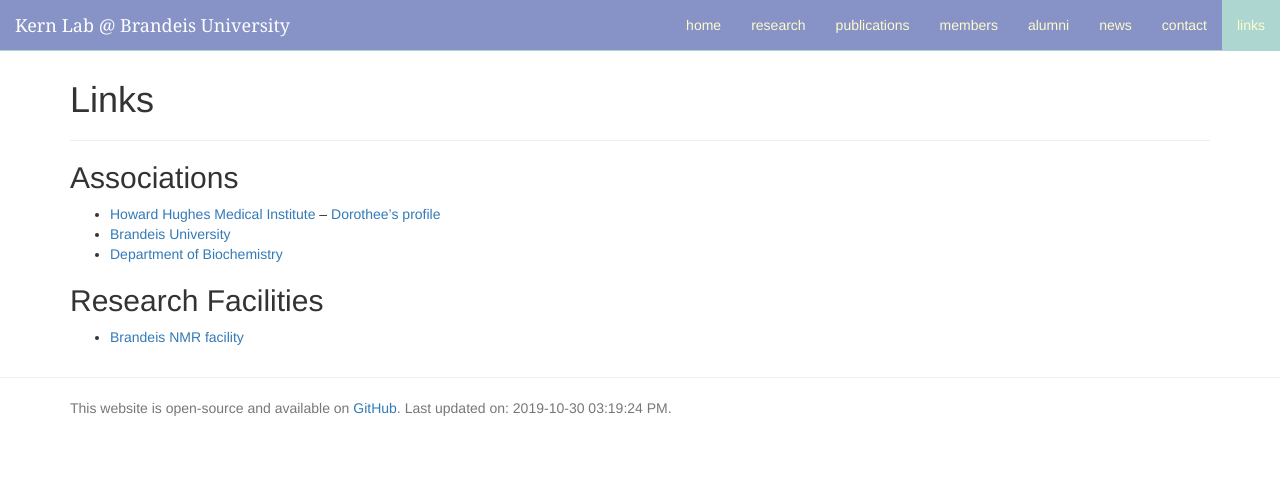
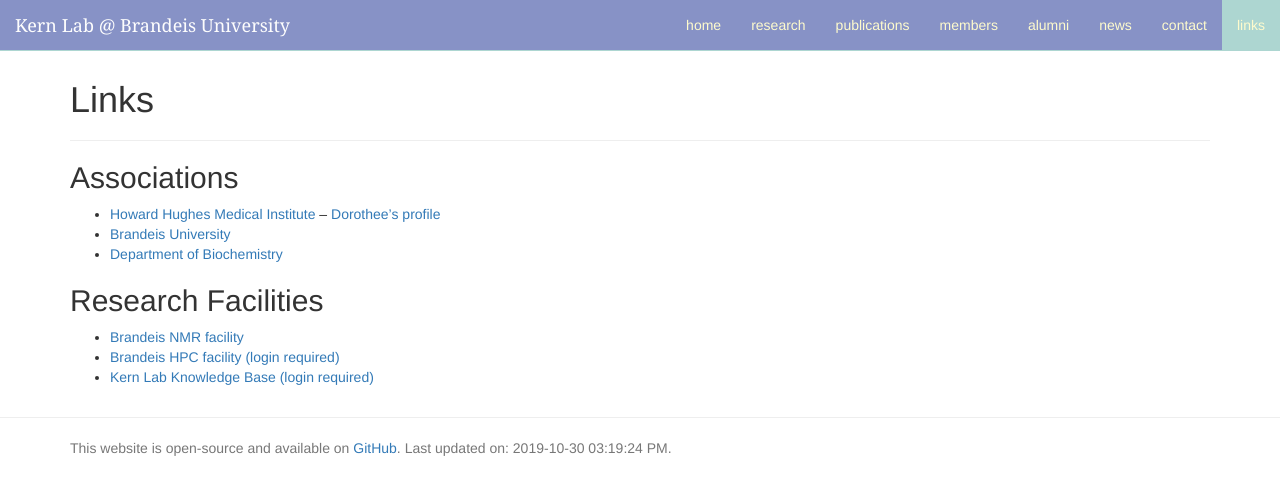
Before and after one commit to kernlab-scripps/kernlab-scripps.github.io, a Jekyll site: the page built from links/index.md, in a window 1280 px wide. Shown: the top 495 px of the page. Built offline with Jekyll 4.4.1, drawn with Linux system fonts in a browser that asks for light colours.

Commit message:
Links: add HPC and Kern lab KnowledgeBase

```diff
--- a/links/index.md
+++ b/links/index.md
@@ -14,3 +14,5 @@
 
 ## Research Facilities
 * [Brandeis NMR facility](https://sites.google.com/a/brandeis.edu/nmr/home)
+* [Brandeis HPC facility (login required)](https://https://kb.brandeis.edu/display/SCI/High+Performance+Compute+Cluster)
+* [Kern Lab Knowledge Base (login required)](https://kb.brandeis.edu/display/KL/Kern+Lab)
```
